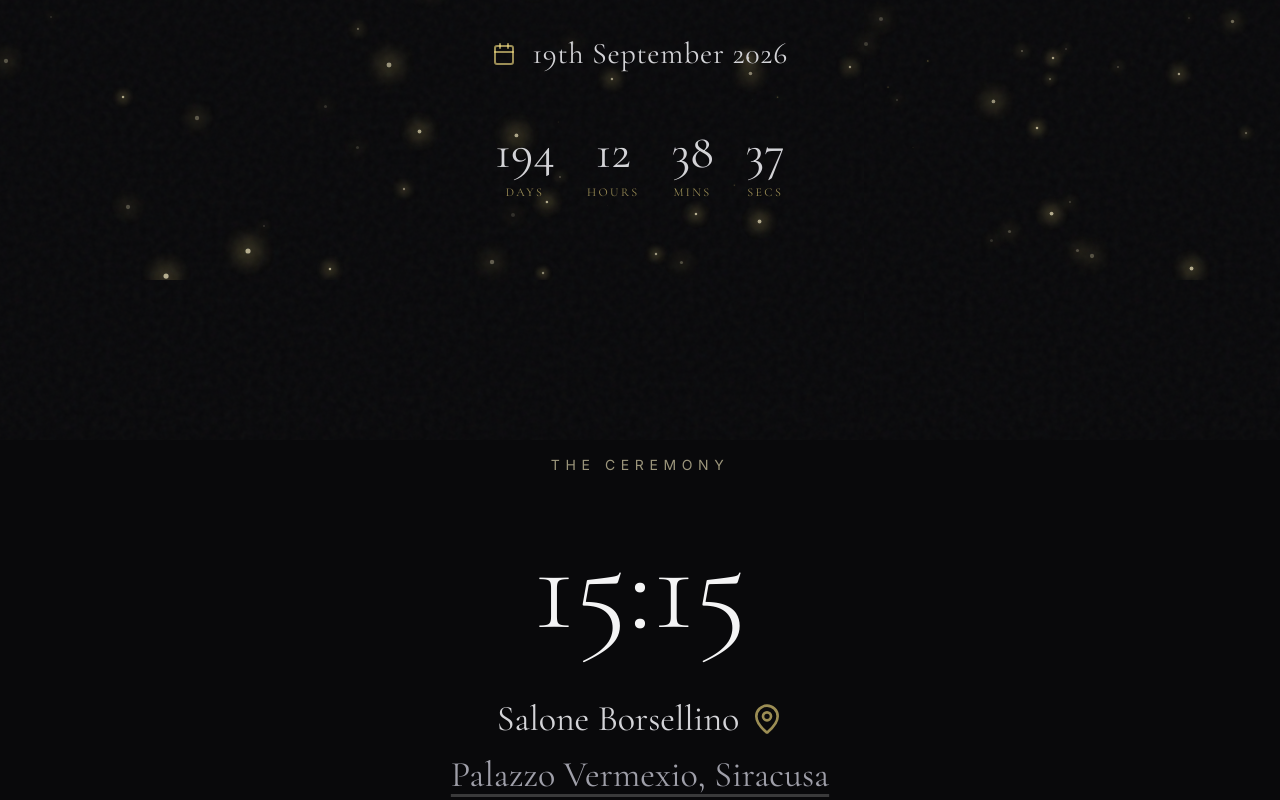
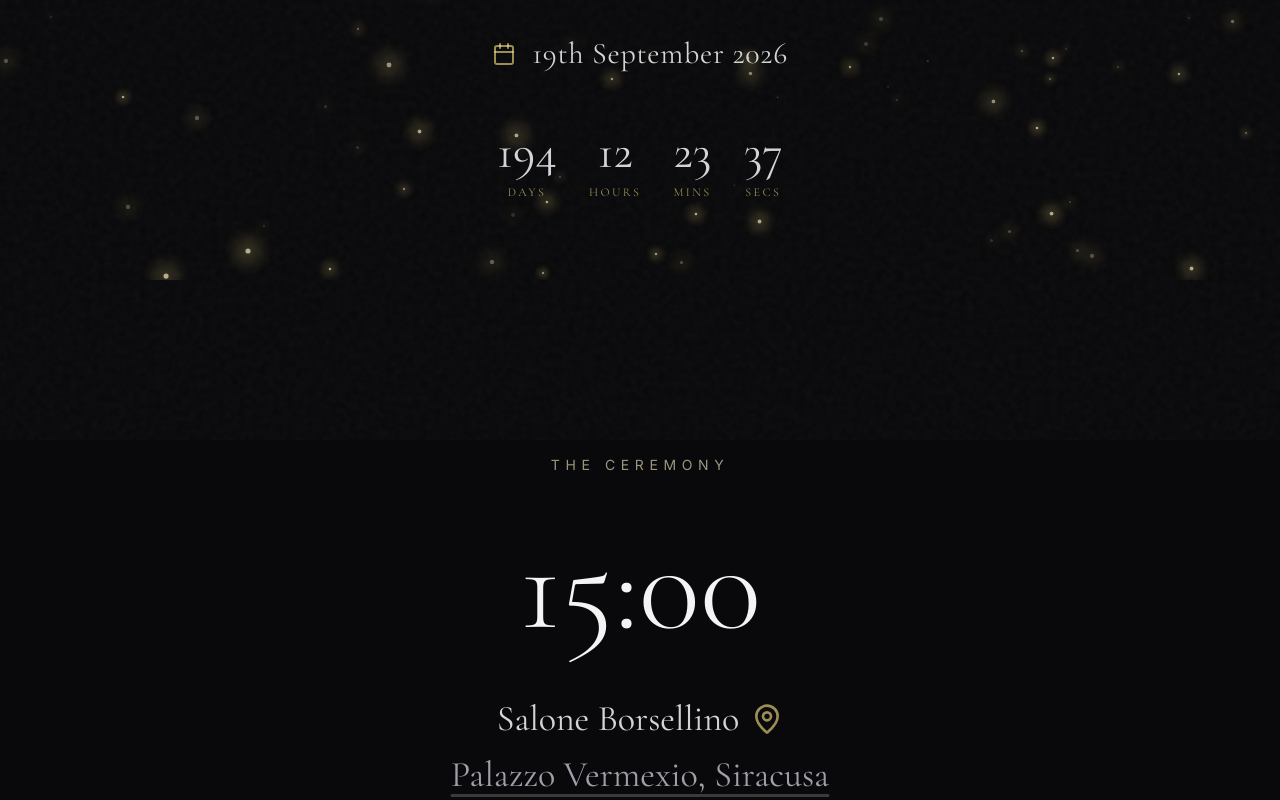
Before and after one commit to fedeciao16/wedding, a React (Vite) app: page / in a window 1280 px wide. Shown: the part 520-1320 px from the top of the page. Built offline with nearby package versions, Linux system fonts and the light colour scheme.

Commit message:
fix: Adjust wedding ceremony start time
The wedding ceremony start time has been corrected to 15:00 CEST (13:00 UTC) to align with the updated schedule. This change also affects the duration calculations and display text for the ceremony.

```diff
--- a/src/App.tsx
+++ b/src/App.tsx
@@ -625,8 +625,8 @@ const downloadICS = (event: 'ceremony' | 'reception') => {
     title = 'Wedding Ceremony - Katharina & Federico';
     description = 'Wedding Ceremony at Salone Borsellino, Palazzo Vermexio. Map: https://maps.app.goo.gl/FM1xH1HefZ9yHUss7';
     location = 'Palazzo del Vermexio, Piazza Duomo, 4, 96100 Siracusa SR, Italy';
-    startUTC = '20260919T131500Z'; // 15:15 CEST
-    endUTC = '20260919T141500Z'; // 16:15 CEST
+    startUTC = '20260919T130000Z'; // 15:00 CEST
+    endUTC = '20260919T140000Z'; // 16:00 CEST
   } else {
     title = 'Wedding Reception - Katharina & Federico';
     description = 'Wedding Reception at Ristorante La Trota. Map: https://maps.app.goo.gl/szDuGBAqywC3kCAe9';
@@ -661,8 +661,8 @@ const Countdown = ({ t }: { t: any }) => {
   const [isOver, setIsOver] = useState(false);
 
   useEffect(() => {
-    // 19th September 2026 15:15 CEST (UTC+2) -> 13:15 UTC
-    const targetDate = new Date('2026-09-19T13:15:00Z').getTime();
+    // 19th September 2026 15:00 CEST (UTC+2) -> 13:00 UTC
+    const targetDate = new Date('2026-09-19T13:00:00Z').getTime();
 
     const calculateTime = () => {
       const now = new Date().getTime();
@@ -926,7 +926,7 @@ export default function App() {
             )}
             {activeSectionIndex >= 2 && (
               <SummaryItem key="ceremony">
-                15:15 {t.nav.ceremony}
+                15:00 {t.nav.ceremony}
               </SummaryItem>
             )}
             {activeSectionIndex >= 3 && (
@@ -999,7 +999,7 @@ export default function App() {
               {t.ceremony.title}
             </h2>
             <div className="text-6xl sm:text-8xl md:text-9xl font-serif font-light mb-8 sm:mb-12 text-zinc-100">
-              15:15
+              15:00
             </div>
             <a
               href="https://maps.app.goo.gl/FM1xH1HefZ9yHUss7"
```
Also changed, not shown: src/assets/couple.jpg.
